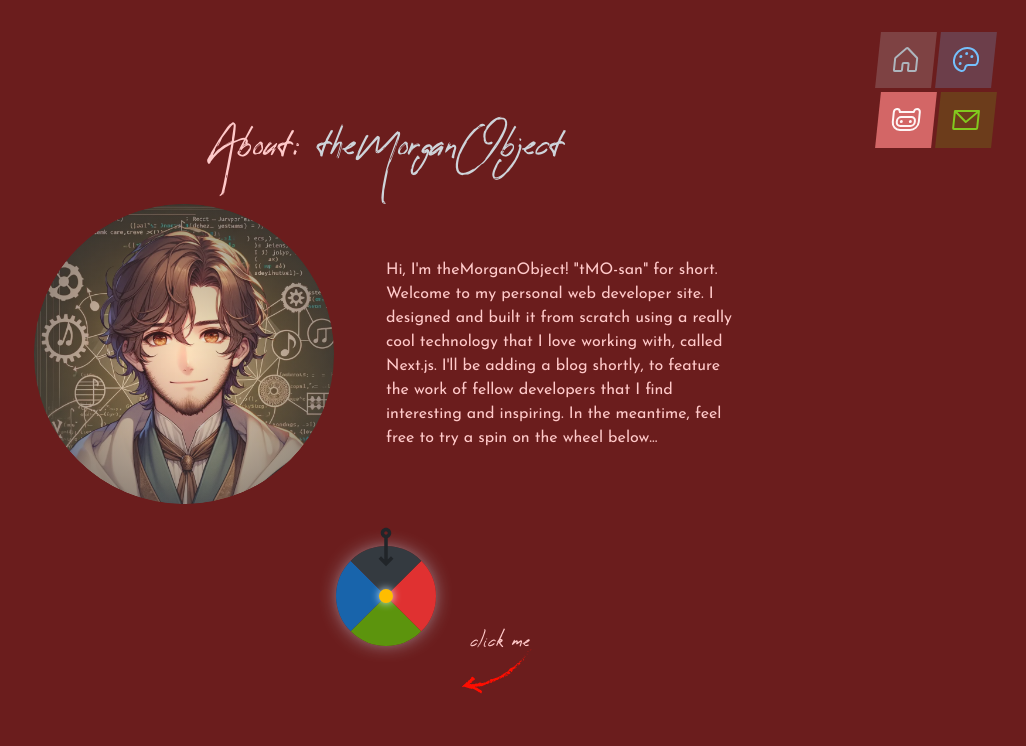
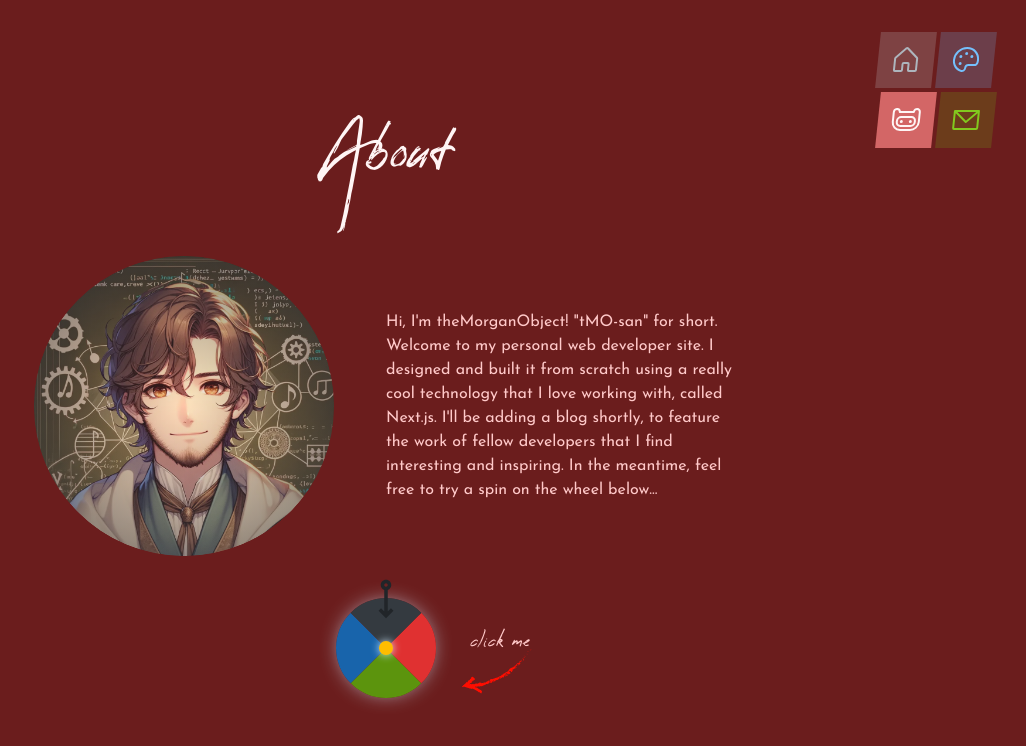
Before and after one commit to theMorganObject/tmo-portfolio, a Next.js app: page /about in a window 1280 px wide. Shown: the top 746 px of the page, without its empty margins (254-1280 px from the left). Built offline with nearby package versions, Linux system fonts and the light colour scheme.

Commit message:
h2 styling contact and about

```diff
--- a/lib/morganObjects.ts
+++ b/lib/morganObjects.ts
@@ -3,7 +3,6 @@ export const morganObjects = [
     id: '0',
     title: 'Summary',
     text: "That soundboard is still proudly featured as the very first item in my project gallery. These days, I work as an independent contractor at a media streaming startup. When I'm not building a super awesome state-of-the-art platform for them, I'm working on a passion project or two, such as a poetry publishing platform for a dear friend or a Japanese flash-card app for my own use.",
-    color: '#a9e34b',
     image: {
       src: '/img/img-0.webp',
       alt: 'The Smith River Forks nort of Hiouchi, CA. A beatiful river canyon shaped like a Y, with steep heavily forested canyons sprouting giant mushrooms. Morgan is paddling down the river in a rowboat.',
@@ -15,7 +14,6 @@ export const morganObjects = [
     id: '1',
     title: 'Developer Skills',
     text: "If you have a design, business need, or app concept in mind you'd care to discuss please drop me a line (green envelope, top right corner). I love building things, and take great pleasure in making great ideas come to life!",
-    color: '#a5d8ff',
     image: {
       src: '/img/img-1.webp',
       alt: 'Above-view of a small office with Morgan sitting at a desk. There are musical instruments, house plants, a small blue bird, and lines of code that look like music streaming in waterfalls from the desk.',
@@ -27,7 +25,6 @@ export const morganObjects = [
     id: '2',
     title: 'Biography',
     text: 'My journey into software development began through my lifelong love for music. From a young age, I had an innate sense of musical patterns and excelled at playing the violin. After graduating from the San Francisco Conservatory of Music, I freelanced as a session musician and audio engineer. Passion for creative design led me to create my first-ever JavaScript project: a soundboard featuring my own quirky musical compositions.',
-    color: '#ffc9c9',
     image: {
       src: '/img/img-2.webp',
       alt: 'A landscape of beautiful countryside, with Morgan in the distance riding his bike along a grove of giant redwoods and mushrooms',
@@ -39,7 +36,6 @@ export const morganObjects = [
     id: '3',
     title: 'theMorganObject',
     text: 'Hi, I\'m theMorganObject! "tMO-san" for short. Welcome to my personal web developer site. I designed and built it from scratch using a really cool technology that I love working with, called Next.js. I\'ll be adding a blog shortly, to feature the work of fellow developers that I find interesting and inspiring. In the meantime, feel free to try a spin on the wheel below...',
-    color: '#ced4da',
     image: {
       src: '/img/img-3.webp',
       alt: 'The actual Morgan Object.',
--- a/src/app/projects/page.tsx
+++ b/src/app/projects/page.tsx
@@ -3,7 +3,7 @@ import Gallery from '@/components/gallery/Gallery';
 export default function Projects() {
   return (
     <section className='min-h-screen bg-blue-12 font-sans'>
-      <h2 className='pt-32 mb-16 flex justify-center font-reey text-blue-0 text-4xl md:text-5xl md:mb-20'>
+      <h2 className='flex justify-center font-reey text-blue-0 text-4xl pt-32 mb-16 md:text-5xl md:mb-20'>
         All Projects
       </h2>
       <div className='flex justify-center'>
--- a/src/components/accordion/Accordion.tsx
+++ b/src/components/accordion/Accordion.tsx
@@ -9,7 +9,6 @@ export interface AccordionData {
   id: string;
   title: string;
   text: string;
-  color: string;
   image: {
     src: string;
     alt: string;
@@ -26,7 +25,7 @@ interface AccordionProps {
 export default function Accordion({ data, colors }: AccordionProps) {
   const [activeIndex, setActiveIndex] = useState(3); // sets the currently active slide: see below for list
   const activeItem = data[activeIndex];
-  const { title, text, color, image } = activeItem;
+  const { title, text, image } = activeItem;
   const { src, alt, width } = image;
 
   const handleSelect = (id: string) => {
@@ -54,11 +53,8 @@ export default function Accordion({ data, colors }: AccordionProps) {
 
   return (
     <>
-      <h2 className='flex justify-center font-reey text-xl 2xs:text-3xl text-red-2 pt-32 mb-10 mx:mb-14'>
-        <span>About:</span>
-        <span className='ml-4' style={{ color }}>
-          {title}
-        </span>
+      <h2 className='flex justify-center font-reey text-red-0 text-4xl pt-32 mb-16 md:text-5xl md:mb-20'>
+        About
       </h2>
       <div className='flex items-center justify-between max-w-screen-md mx-auto px-8 flex-col gap-7 2xs:flex-col 2xs:gap-0 sm:flex-row sm:justify-around md:justify-between'>
         <div className={classes.imgWrapper}>
```
